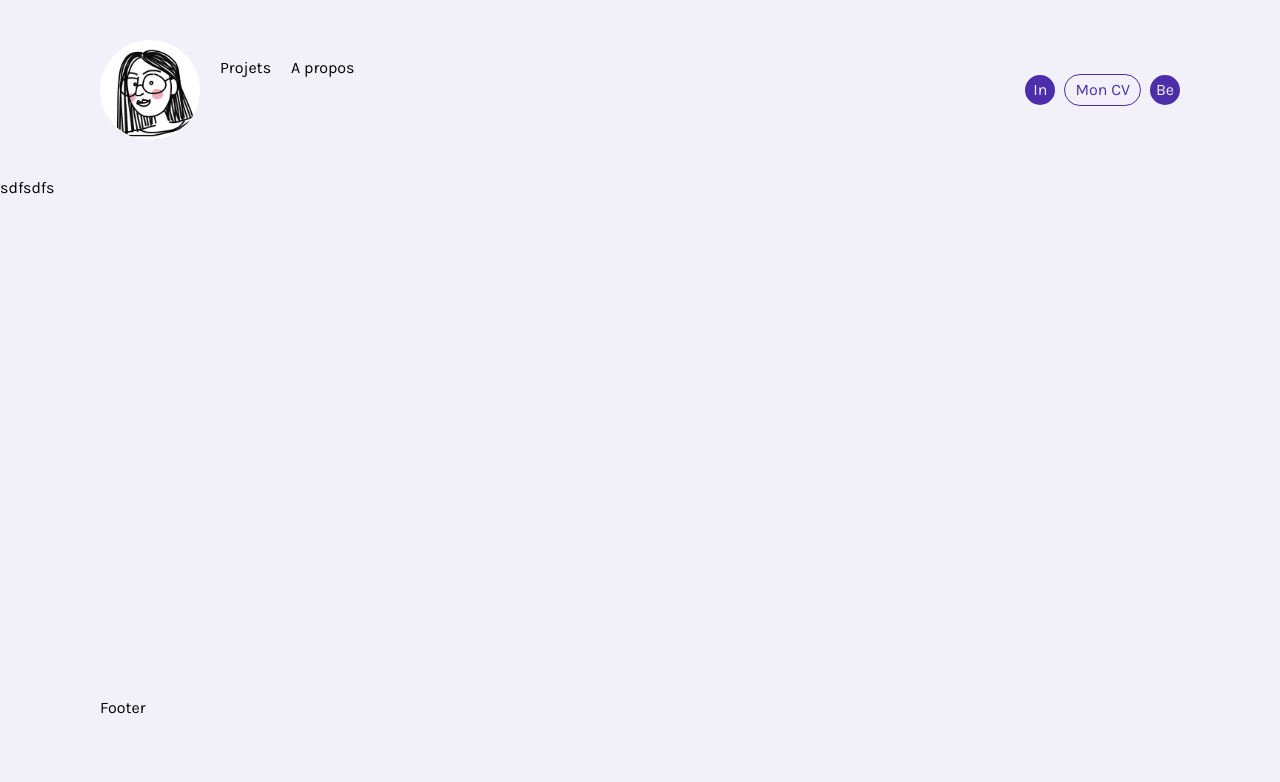
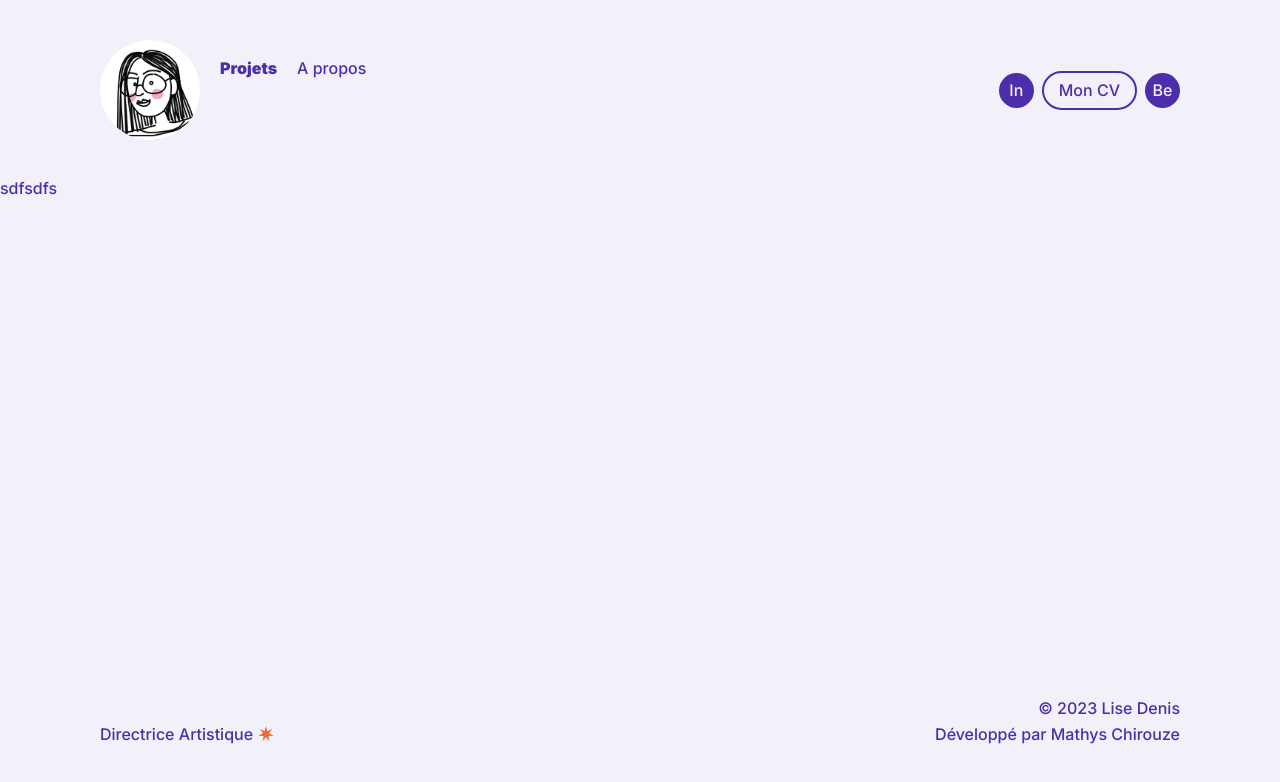
Before and after one commit to Dratatin/lise-portfolio-v2, a React (Create React App) app: page /portfolio in a window 1280 px wide. Shown: the top 782 px of the page. Built offline with nearby package versions, Linux system fonts and the light colour scheme; the HTML template or start-up script is replaced by a standard one.

Commit message:
Implement footer

```diff
--- /dev/null
+++ b/src/components/credits/Credits.jsx
@@ -0,0 +1,16 @@
+import "./_credits.scss"
+
+const Credits = () => {
+    return(
+        <div className="credits">
+            <span>
+                © 2023 Lise Denis
+            </span>
+            <span>
+                Développé par Mathys Chirouze
+            </span>
+        </div>
+    )
+}
+
+export default Credits
--- /dev/null
+++ b/src/components/credits/_credits.scss
@@ -0,0 +1,6 @@
+.credits {
+    display: flex;
+    flex-direction: column;
+    align-items: flex-end;
+    gap: 10px;
+}
--- /dev/null
+++ b/src/components/job/Job.jsx
@@ -0,0 +1,13 @@
+import {ReactComponent as Star} from '../../assets/star.svg'
+import "./_job.scss"
+
+const Job = () => {
+    return(
+        <div className="job">
+            Directrice Artistique
+            <Star />
+        </div>
+    )
+}
+
+export default Job
--- /dev/null
+++ b/src/components/job/_job.scss
@@ -0,0 +1,5 @@
+.job {
+    display: flex;
+    align-items: center;
+    gap: 5px;
+}
--- a/src/components/navigation/Nav.jsx
+++ b/src/components/navigation/Nav.jsx
@@ -1,15 +1,15 @@
-import { Link } from "react-router-dom"
+import { NavLink } from "react-router-dom"
 import "./_nav.scss"
 
 const Nav = () => {
     return(
         <nav className="nav">
-            <Link to="/portfolio">
+            <NavLink to="/portfolio" className="nav__item">
                 Projets
-            </Link>
-            <Link to="/about">
+            </NavLink>
+            <NavLink to="/about" className="nav__item">
                 A propos
-            </Link>
+            </NavLink>
         </nav>
     )
 }
--- a/src/components/navigation/_nav.scss
+++ b/src/components/navigation/_nav.scss
@@ -3,4 +3,9 @@
 .nav {
     display: flex;
     gap: 20px;
+    &__item {
+        &.active {
+            font-weight: 900;
+        }
+    }
 }
--- a/src/components/tag/_tag.scss
+++ b/src/components/tag/_tag.scss
@@ -1,8 +1,8 @@
 @import "/src/styles/variables";
 
 .tag {
-    height: 30px;
-    padding: 0 10px;
+    height: 35px;
+    padding: 0 15px;
     display: flex;
     justify-content: center;
     align-items: center;
@@ -10,7 +10,7 @@
     white-space: nowrap;
     &--circle {
         padding: 0;
-        width: 30px;
+        width: 35px;
     }
     &--primary.tag--fill {
         color: $light;
@@ -18,6 +18,6 @@
     }
     &--primary.tag--border {
         color: $primary;
-        outline: 1px solid $primary;
+        outline: 2px solid $primary;
     }
 }
--- a/src/layout/footer/Footer.jsx
+++ b/src/layout/footer/Footer.jsx
@@ -1,4 +1,6 @@
 import Container from "../container/Container"
+import Credits from "../../components/credits/Credits";
+import Job from "../../components/job/Job";
 import "./_footer.scss";
 
 const Footer = () => {
@@ -6,7 +8,10 @@ const Footer = () => {
         <footer className="footer">
             <Container layoutType="big">
                 <div className="footer__content">
-                    Footer
+                    <div className="footer__content__wrapper">
+                        <Job />
+                        <Credits />
+                    </div>
                 </div>
             </Container>
         </footer>
--- a/src/layout/footer/_footer.scss
+++ b/src/layout/footer/_footer.scss
@@ -2,5 +2,10 @@
     height: 100px;
     &__content {
         height: 100%;
+        &__wrapper {
+            display: flex;
+            justify-content: space-between;
+            align-items: flex-end;
+        }
     }
 }
--- a/src/styles/_base.scss
+++ b/src/styles/_base.scss
@@ -1,4 +1,4 @@
-@import url('https://fonts.googleapis.com/css2?family=Karla:ital,wght@0,200;0,300;0,400;0,500;0,600;0,700;0,800;1,200;1,300;1,400;1,500;1,600;1,700;1,800&display=swap');
+@import url('https://fonts.googleapis.com/css2?family=Inter:wght@100;200;300;400;500;600;700;800;900&display=swap');
 
 body {
     @include font-decorated;
@@ -14,4 +14,6 @@ body {
     flex-direction: column;
     background-color: $light;
     font-size: $global-font-size;
+    color: $primary;
+    font-weight: 500;
 }
--- a/src/styles/_variables.scss
+++ b/src/styles/_variables.scss
@@ -12,8 +12,8 @@ $tertiary-light: lighten(#F2B641, 50%);
 $light: #F2F0F9;
 
 //FONTS
-$decorated-font: 'Karla', sans-serif;
-$main-font: 'Karla', sans-serif;
+$decorated-font: 'Inter', sans-serif;
+$main-font: 'Inter', sans-serif;
 $global-font-size: 16px;
 
 //OTHERS
--- a/src/styles/main.css
+++ b/src/styles/main.css
@@ -1 +1 @@
-@import"https://fonts.googleapis.com/css2?family=Karla:ital,wght@0,200;0,300;0,400;0,500;0,600;0,700;0,800;1,200;1,300;1,400;1,500;1,600;1,700;1,800&display=swap";html,body,div,span,applet,object,iframe,h1,h2,h3,h4,h5,h6,p,blockquote,pre,a,abbr,acronym,address,big,cite,code,del,dfn,em,img,ins,kbd,q,s,samp,small,strike,strong,sub,sup,tt,var,b,u,i,center,dl,dt,dd,ol,ul,li,fieldset,form,label,legend,table,caption,tbody,tfoot,thead,tr,th,td,article,aside,canvas,details,embed,figure,figcaption,footer,header,hgroup,main,menu,nav,output,ruby,section,summary,time,mark,audio,video{margin:0;padding:0;border:0;font-size:100%;font:inherit;vertical-align:baseline}article,aside,details,figcaption,figure,footer,header,hgroup,main,menu,nav,section{display:block}*[hidden]{display:none}body{line-height:1}menu,ol,ul{list-style:none}blockquote,q{quotes:none}blockquote:before,blockquote:after,q:before,q:after{content:"";content:none}table{border-collapse:collapse;border-spacing:0}a{all:unset;cursor:pointer}body{font-family:"Karla",sans-serif}*{-webkit-box-sizing:border-box;box-sizing:border-box}.app{height:100vh;display:-webkit-box;display:-ms-flexbox;display:flex;-webkit-box-orient:vertical;-webkit-box-direction:normal;-ms-flex-direction:column;flex-direction:column;background-color:#f2f0f9;font-size:16px}/*# sourceMappingURL=main.css.map */
+@import"https://fonts.googleapis.com/css2?family=Inter:wght@100;200;300;400;500;600;700;800;900&display=swap";html,body,div,span,applet,object,iframe,h1,h2,h3,h4,h5,h6,p,blockquote,pre,a,abbr,acronym,address,big,cite,code,del,dfn,em,img,ins,kbd,q,s,samp,small,strike,strong,sub,sup,tt,var,b,u,i,center,dl,dt,dd,ol,ul,li,fieldset,form,label,legend,table,caption,tbody,tfoot,thead,tr,th,td,article,aside,canvas,details,embed,figure,figcaption,footer,header,hgroup,main,menu,nav,output,ruby,section,summary,time,mark,audio,video{margin:0;padding:0;border:0;font-size:100%;font:inherit;vertical-align:baseline}article,aside,details,figcaption,figure,footer,header,hgroup,main,menu,nav,section{display:block}*[hidden]{display:none}body{line-height:1}menu,ol,ul{list-style:none}blockquote,q{quotes:none}blockquote:before,blockquote:after,q:before,q:after{content:"";content:none}table{border-collapse:collapse;border-spacing:0}a{all:unset;cursor:pointer}body{font-family:"Inter",sans-serif}*{-webkit-box-sizing:border-box;box-sizing:border-box}.app{height:100vh;display:-webkit-box;display:-ms-flexbox;display:flex;-webkit-box-orient:vertical;-webkit-box-direction:normal;-ms-flex-direction:column;flex-direction:column;background-color:#f2f0f9;font-size:16px;color:#4d2eaa;font-weight:500}/*# sourceMappingURL=main.css.map */
```
Also changed, not shown: src/assets/star.svg (added), 1 other file (tests, documents, lock files or other folders).
